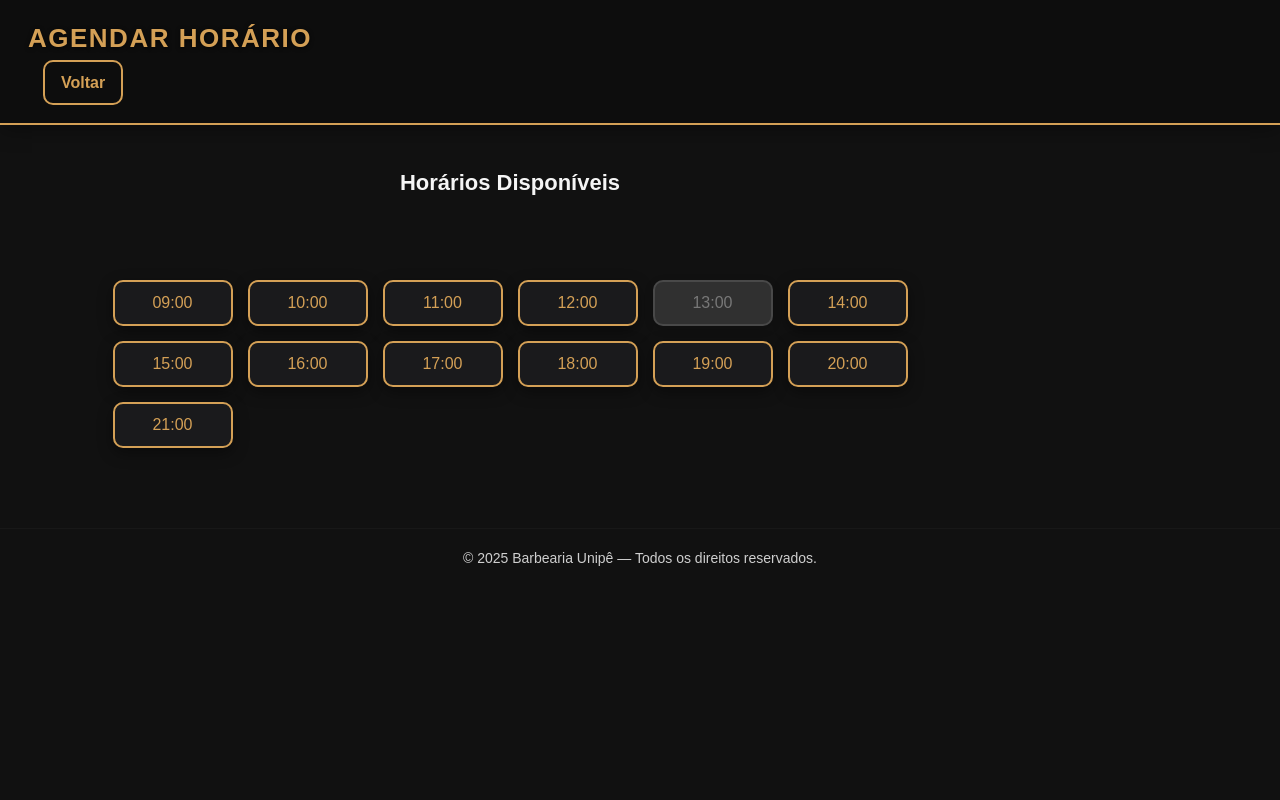
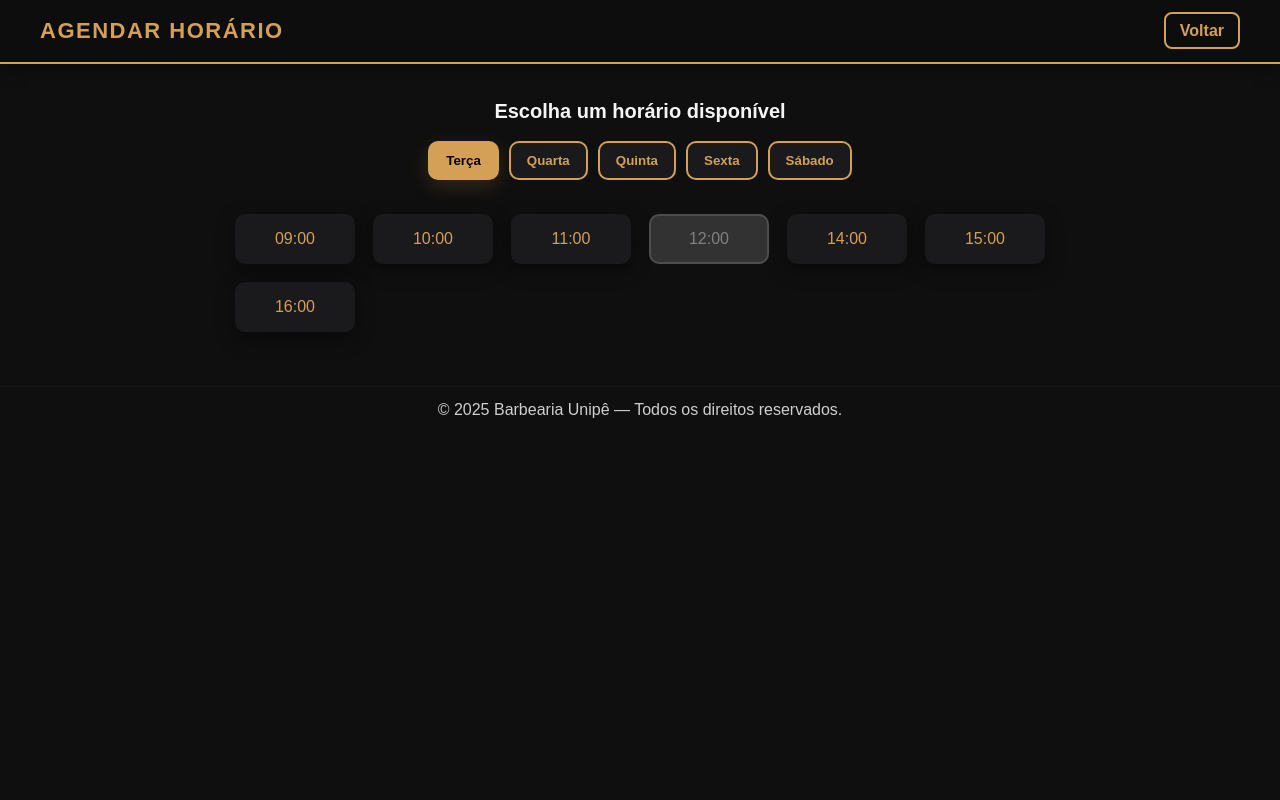
Before and after one commit to Calica-bit/Projeto-PhP-Unipe, a PHP site: page /agendamento/horarios.html in a window 1280 px wide. Run offline with PHP 8.4, Linux system fonts and the light colour scheme.

Commit message:
Add files via upload

```diff
--- a/projeto2/agendamento/agenda.css
+++ b/projeto2/agendamento/agenda.css
@@ -1,46 +1,3 @@
-/* HEADER */
-header {
-    background-color: #1a1a1c;
-    padding: 20px;
-    text-align: center;
-    position: sticky;
-    top: 0;
-    z-index: 1000;
-    box-shadow: 0 5px 10px rgba(0,0,0,0.5);
-}
-
-header h1 {
-    color: #d4a056;
-    font-size: 28px;
-    margin-bottom: 10px;
-}
-
-header nav a {
-    color: #f5f5f5;
-    margin: 0 15px;
-    text-decoration: none;
-    font-weight: 600;
-    transition: color 0.3s;
-}
-
-header nav a:hover {
-    color: #d4a056;
-}
-
-/* BANNER */
-.banner {
-    background: url('../img/banner.jpg') center/cover no-repeat;
-    padding: 120px 20px;
-    text-align: center;
-}
-
-.banner h2 {
-    color: #d4a056;
-    font-size: 36px;
-    text-shadow: 2px 2px 5px #000;
-}
-
-
 /* =========================================================
    RESET & VARIÁVEIS
 ========================================================= */
@@ -79,19 +36,15 @@ body {
     color: var(--color-light);
     font-family: var(--font-main);
     line-height: 1.6;
-    -webkit-font-smoothing: antialiased;
-    -moz-osx-font-smoothing: grayscale;
-    padding-top: 0; /* reserve if header is sticky */
+    padding-top: 0;
 }
 
 /* =========================================================
-   HEADER ELEGANTE (INTEGRADO E FORTE)
-   - Usei seletores com maior especificidade para evitar override.
-   - position: sticky garante visibilidade ao rolar.
+   HEADER
 ========================================================= */
-header.header, .header {
+.header {
     width: 100%;
-    background-color: #0d0d0d; /* discreto, quase preto */
+    background-color: #0d0d0d;
     padding: 18px 28px;
     border-bottom: 2px solid var(--color-gold);
     display: flex;
@@ -103,22 +56,15 @@ header.header, .header {
     z-index: 9999;
 }
 
-/* garantir boa margem dentro do header em telas grandes */
-.header .page-title,
-header.header .page-title {
+.header .page-title {
     font-size: 26px;
     font-weight: 700;
     color: var(--color-gold);
     text-transform: uppercase;
     letter-spacing: 1.5px;
-    text-shadow: 0 1px 4px rgba(0,0,0,0.7);
-    margin: 0;
 }
 
-/* estilo do nav/links (mais específico) */
-.header .nav-link,
-header.header .nav a,
-header.header .nav-link {
+.header .nav-link {
     color: var(--color-gold);
     font-size: 16px;
     font-weight: 600;
@@ -128,24 +74,63 @@ header.header .nav-link {
     border: 2px solid var(--color-gold);
     transition: var(--transition);
     display: inline-block;
-    background: transparent;
 }
 
-/* hover elegante */
-.header .nav-link:hover,
-header.header .nav a:hover,
-header.header .nav-link:hover {
+.header .nav-link:hover {
     background-color: var(--color-gold);
     color: var(--bg-primary);
-    box-shadow: 0 0 10px rgba(212,160,86,0.45);
     transform: translateY(-2px);
 }
 
-/* quando houver só um link, centraliza no mobile */
-.header .nav {
+/* =========================================================
+   CONTAINER CENTRAL
+========================================================= */
+.agendar-container {
+    text-align: center;
+    margin: 40px auto;
+    max-width: 980px;
+}
+
+.sec-title {
+    font-size: 22px;
+    margin-bottom: 20px;
+    color: var(--color-light);
+}
+
+/* =========================================================
+   ABAS DOS DIAS DA SEMANA
+========================================================= */
+.tabs-dias {
+    margin: 30px auto 30px;
     display: flex;
+    justify-content: center;
+    flex-wrap: wrap;
     gap: 12px;
-    align-items: center;
+}
+
+.tab-dia {
+    padding: 12px 22px;
+    background: var(--bg-card);
+    border: 2px solid var(--color-gold);
+    color: var(--color-gold);
+    border-radius: var(--radius);
+    font-weight: bold;
+    cursor: pointer;
+    text-decoration: none;
+    transition: var(--transition);
+    box-shadow: var(--shadow-card);
+}
+
+.tab-dia:hover {
+    background: var(--color-gold);
+    color: var(--bg-primary);
+    transform: translateY(-3px);
+}
+
+.tab-ativa {
+    background: var(--color-gold) !important;
+    color: var(--bg-primary) !important;
+    transform: translateY(-3px);
 }
 
 /* =========================================================
@@ -153,22 +138,15 @@ header.header .nav-link:hover {
 ========================================================= */
 .horarios-grid {
     display: grid;
-
-    /* antes: minmax(120px, 1fr) — isso ESTICA e desalinha */
     grid-template-columns: repeat(auto-fit, minmax(120px, auto));
-
     gap: 20px;
 
     max-width: 800px;
-    margin: 80px auto;
+    margin: 40px auto;
 
-    /* centraliza o grid */
     justify-content: center;
-
-    /* centraliza cada botão na sua célula */
     justify-items: center;
 }
-
 
 /* =========================================================
    BOTÕES DE HORÁRIOS
@@ -179,16 +157,14 @@ header.header .nav-link:hover {
     font-size: 18px;
     text-align: center;
     border-radius: var(--radius);
-    text-decoration: none;
-    transition: var(--transition);
-    cursor: pointer;
-    display: block;
     width: 120px;
     box-sizing: border-box;
+    cursor: pointer;
+    transition: var(--transition);
     border: 2px solid transparent;
 }
 
-/* Disponível */
+/* disponível */
 .btn-horario {
     background-color: var(--bg-card);
     border: 2px solid var(--color-gold);
@@ -202,52 +178,13 @@ header.header .nav-link:hover {
     transform: translateY(-4px);
 }
 
-/* Indisponível */
+/* indisponível */
 .btn-indisponivel {
     background-color: var(--bg-gray);
     border: 2px solid #777;
     color: #ccc;
-    opacity: 0.55;
+    opacity: 0.6;
     cursor: not-allowed;
-    box-shadow: var(--shadow-soft);
-}
-
-
-/* =========================================================
-   BOTÃO PRINCIPAL (AGENDAR)
-========================================================= */
-.btn-agendar {
-    display: inline-block;
-    padding: 15px 30px;
-    font-size: 20px;
-    font-weight: 700;
-    text-decoration: none;
-    background-color: var(--color-gold);
-    color: var(--bg-primary);
-    border-radius: var(--radius);
-    box-shadow: var(--shadow-card);
-    transition: var(--transition);
-}
-
-.btn-agendar:hover {
-    background-color: var(--color-gold-dark);
-    transform: translateY(-3px);
-}
-
-/* =========================================================
-   CONTAINER CENTRAL
-========================================================= */
-.agendar-container {
-    text-align: center;
-    margin: 40px 20px;
-    max-width: 980px;
-}
-
-/* sec-title */
-.sec-title {
-    font-size: 22px;
-    margin-bottom: 18px;
-    color: var(--color-light);
 }
 
 /* =========================================================
@@ -255,31 +192,20 @@ header.header .nav-link:hover {
 ========================================================= */
 .footer {
     margin-top: 40px;
-    padding: 18px 20px;
-    background: transparent;
+    padding: 20px;
     text-align: center;
-    font-size: 14px;
     color: #cfcfcf;
-    border-top: 1px solid rgba(255,255,255,0.03);
+    border-top: 1px solid rgba(255,255,255,0.1);
 }
 
 /* =========================================================
    RESPONSIVIDADE
 ========================================================= */
-@media (max-width: 1768px) {
-    .horarios-grid {
-        gap: 15px;
-        width: 100%;
-    }
-
-    .btn-horario,
-    .btn-indisponivel {
-        font-size: 16px;
-        padding: 12px;
-    }
-
+@media (max-width: 768px) {
     .header {
-        padding: 16px 20px;
+        flex-direction: column;
+        text-align: center;
+        gap: 10px;
     }
 
     .header .page-title {
@@ -287,39 +213,27 @@ header.header .nav-link:hover {
     }
 
     .header .nav-link {
-        font-size: 15px;
-        padding: 7px 12px;
+        font-size: 14px;
+        padding: 6px 12px;
+    }
+
+    .tabs-dias {
+        gap: 8px;
+    }
+
+    .tab-dia {
+        padding: 10px 16px;
+        font-size: 14px;
+    }
+
+    .horarios-grid {
+        grid-template-columns: repeat(auto-fit, minmax(100px, auto));
+    }
+
+    .btn-horario,
+    .btn-indisponivel {
+        font-size: 16px;
+        padding: 12px;
+        width: 110px;
     }
 }
-
-@media (max-width: 768px) {
-    .horarios-grid {
-        grid-template-columns: 1fr;
-        gap: 15px;
-    }
-
-    .header {
-        flex-direction: column;
-        gap: 10px;
-        padding: 12px 16px;
-        text-align: center;
-    }
-
-    .header .page-title {
-        font-size: 18px;
-    }
-
-    .header .nav-link {
-        font-size: 14px;
-        padding: 6px 10px;
-    }
-}
-
-/* =========================================================
-   DEBUG HELPERS (remova se quiser)
-   - Un-comment para ver se o header está sendo renderizado e para
-     confirmar que o CSS foi carregado (debug temporário).
-========================================================= */
-/*
-header.header { outline: 2px dashed magenta; }
-*/
--- a/projeto2/agendamento/horarios.html
+++ b/projeto2/agendamento/horarios.html
@@ -1,53 +1,238 @@
 <!DOCTYPE html>
 <html lang="pt-BR">
 <head>
-    <meta charset="UTF-8">
-    <meta name="viewport" content="width=device-width, initial-scale=1.0">
+<meta charset="utf-8" />
+<meta name="viewport" content="width=device-width,initial-scale=1" />
 <title>Agendar Horário • Barbearia Unipê</title>
+<style>
+/* -----------------------
+   RESET & VARS
+------------------------*/
+*{box-sizing:border-box;margin:0;padding:0}
+:root{
+  --bg:#0f0f0f; --card:#1a1a1c; --muted:#4a4a4a;
+  --gold:#d4a056; --gold-dark:#b88941; --light:#f5f5f5;
+  --radius:10px; --shadow:0 6px 20px rgba(0,0,0,.45);
+  --trans:.25s ease;
+  --btn-w:120px;
+  --max-grid:900px;
+  font-family: Arial, Helvetica, sans-serif;
+}
 
-    <link rel="stylesheet" href="agenda.css">
+/* -----------------------
+   BASE
+------------------------*/
+html,body{height:100%;background:var(--bg);color:var(--light)}
+.header{width:100%;background:#0d0d0d;padding:18px 22px;border-bottom:2px solid var(--gold);
+  display:flex;align-items:center;justify-content:space-between;position:sticky;top:0;z-index:999;
+  box-shadow:0 4px 18px rgba(0,0,0,.35)}
+.header-container{width:100%;max-width:1200px;margin:0 auto;display:flex;align-items:center;justify-content:space-between}
+.page-title{color:var(--gold);text-transform:uppercase;letter-spacing:1.5px;font-weight:700;font-size:22px}
+.nav-link{color:var(--gold);text-decoration:none;padding:8px 14px;border-radius:8px;border:2px solid var(--gold);transition:var(--trans);font-weight:600}
+.nav-link:hover{background:var(--gold);color:#000;transform:translateY(-2px);box-shadow:0 0 10px rgba(212,160,86,.35)}
+
+.agendar-container{max-width:1100px;margin:36px auto;padding:0 18px;text-align:center}
+.sec-title{font-size:20px;margin-bottom:18px}
+
+/* -----------------------
+   TABS (DIAS)
+------------------------*/
+.tabs-container{display:flex;justify-content:center;gap:10px;flex-wrap:wrap;margin-top:6px}
+.tab-btn{background:var(--card);color:var(--gold);padding:10px 16px;border-radius:10px;border:2px solid var(--gold);cursor:pointer;font-weight:600;transition:var(--trans)}
+.tab-btn:hover{background:var(--gold);color:#000}
+.tab-btn.active{background:var(--gold);color:#000;box-shadow:0 6px 20px rgba(212,160,86,.18)}
+
+/* -----------------------
+   GRID (CENTRALIZADO)
+   - garante centralização estável em todas as larguras
+------------------------*/
+.horarios-grid{
+  display:grid;
+  grid-template-columns: repeat(auto-fit, minmax(var(--btn-w), var(--btn-w)));
+  gap:18px;
+  justify-content:center; /* centra o conjunto */
+  justify-items:center;   /* centra o conteúdo de cada célula */
+  max-width:var(--max-grid);
+  margin:28px auto 0;
+  padding:6px;
+}
+
+/* botões */
+.btn-horario, .btn-indisponivel{
+  width:var(--btn-w);
+  padding:14px;
+  border-radius:10px;
+  font-size:16px;
+  text-align:center;
+  cursor:pointer;
+  border:2px solid transparent;
+  transition:var(--trans);
+  background:var(--card);
+  color:var(--gold);
+  box-shadow:var(--shadow);
+}
+
+/* disponível / hover */
+.btn-horario:hover{background:var(--gold);color:#000;transform:translateY(-4px)}
+/* indisponível */
+.btn-indisponivel{background:var(--muted);color:#ccc;border-color:#777;opacity:.6;cursor:not-allowed;box-shadow:none}
+
+/* -----------------------
+   TAB CONTENT
+------------------------*/
+.tab-content{display:none}
+.tab-content.active{display:block}
+
+/* -----------------------
+   FOOTER
+------------------------*/
+.footer{margin:48px 0 20px;color:#cfcfcf;text-align:center;padding:14px;border-top:1px solid rgba(255,255,255,.03)}
+
+/* -----------------------
+   RESPONSIVO
+------------------------*/
+@media (max-width:840px){
+  :root{--btn-w:110px}
+  .page-title{font-size:20px}
+}
+@media (max-width:600px){
+  :root{--btn-w:100px;--max-grid:360px}
+  .tabs-container{gap:8px}
+  .tab-btn{padding:8px 10px;font-size:14px}
+  .agendar-container{margin:20px auto}
+}
+</style>
 </head>
 <body>
 
 <header class="header">
   <div class="header-container">
+    <div class="left">
       <h1 class="page-title">Agendar Horário</h1>
-
-        <nav class="nav">
-            <a href="index.html" class="nav-link">Voltar</a>
+    </div>
+    <nav class="right">
+      <a class="nav-link" href="index.html">Voltar</a>
     </nav>
   </div>
 </header>
 
 <main class="agendar-container">
+  <h2 class="sec-title">Escolha um horário disponível</h2>
 
-    <h2 class="sec-title">Horários Disponíveis</h2>
+  <div class="tabs-container" role="tablist" aria-label="Dias da Semana">
+    <button class="tab-btn active" data-tab="terca">Terça</button>
+    <button class="tab-btn" data-tab="quarta">Quarta</button>
+    <button class="tab-btn" data-tab="quinta">Quinta</button>
+    <button class="tab-btn" data-tab="sexta">Sexta</button>
+    <button class="tab-btn" data-tab="sabado">Sábado</button>
+  </div>
 
+  <!-- TERÇA -->
+  <section id="terca" class="tab-content active" role="tabpanel" aria-labelledby="tab-terca">
     <div class="horarios-grid">
-
       <button class="btn-horario">09:00</button>
       <button class="btn-horario">10:00</button>
       <button class="btn-horario">11:00</button>
-        <button class="btn-horario">12:00</button>
-
-        <button class="btn-indisponivel">13:00</button>
-
+      <button class="btn-indisponivel">12:00</button>
       <button class="btn-horario">14:00</button>
       <button class="btn-horario">15:00</button>
       <button class="btn-horario">16:00</button>
-        <button class="btn-horario">17:00</button>
+    </div>
+  </section>
+
+  <!-- QUARTA -->
+  <section id="quarta" class="tab-content" role="tabpanel">
+    <div class="horarios-grid">
+      <button class="btn-horario">09:00</button>
+      <button class="btn-horario">10:00</button>
+      <button class="btn-indisponivel">11:00</button>
+      <button class="btn-horario">13:00</button>
+      <button class="btn-horario">14:00</button>
+      <button class="btn-horario">16:00</button>
+      <button class="btn-horario">18:00</button>
+    </div>
+  </section>
+
+  <!-- QUINTA -->
+  <section id="quinta" class="tab-content" role="tabpanel">
+    <div class="horarios-grid">
+      <button class="btn-horario">10:00</button>
+      <button class="btn-horario">11:00</button>
+      <button class="btn-horario">12:00</button>
+      <button class="btn-horario">14:00</button>
+      <button class="btn-indisponivel">16:00</button>
+      <button class="btn-horario">19:00</button>
+      <button class="btn-horario">20:00</button>
+    </div>
+  </section>
+
+  <!-- SEXTA -->
+  <section id="sexta" class="tab-content" role="tabpanel">
+    <div class="horarios-grid">
+      <button class="btn-horario">09:00</button>
+      <button class="btn-horario">10:00</button>
+      <button class="btn-horario">11:00</button>
+      <button class="btn-horario">13:00</button>
+      <button class="btn-indisponivel">17:00</button>
       <button class="btn-horario">18:00</button>
       <button class="btn-horario">19:00</button>
-        <button class="btn-horario">20:00</button>
       <button class="btn-horario">21:00</button>
+    </div>
+  </section>
 
+  <!-- SÁBADO -->
+  <section id="sabado" class="tab-content" role="tabpanel">
+    <div class="horarios-grid">
+      <button class="btn-horario">09:00</button>
+      <button class="btn-horario">10:00</button>
+      <button class="btn-indisponivel">11:00</button>
+      <button class="btn-horario">12:00</button>
+      <button class="btn-horario">13:00</button>
+      <button class="btn-horario">14:00</button>
+      <button class="btn-horario">15:00</button>
     </div>
+  </section>
 
 </main>
 
-<footer class="footer">
-    <p>© 2025 Barbearia Unipê — Todos os direitos reservados.</p>
-</footer>
+<footer class="footer">© 2025 Barbearia Unipê — Todos os direitos reservados.</footer>
 
+<script>
+/* Tab switching: adiciona remoção/adiciona classes */
+(function(){
+  const tabs = Array.from(document.querySelectorAll('.tab-btn'));
+  const contents = Array.from(document.querySelectorAll('.tab-content'));
+
+  function activate(tabBtn){
+    // desativa todos
+    tabs.forEach(t=>t.classList.remove('active'));
+    contents.forEach(c=>c.classList.remove('active'));
+    // ativa selecionado
+    tabBtn.classList.add('active');
+    const id = tabBtn.getAttribute('data-tab');
+    const panel = document.getElementById(id);
+    if(panel) panel.classList.add('active');
+  }
+
+  // evento
+  tabs.forEach(btn=>{
+    btn.addEventListener('click', (e)=>{
+      activate(btn);
+    });
+  });
+
+  // opcional: abrir automaticamente a aba do dia da semana atual (Terça..Sábado)
+  (function openToday(){
+    const map = {2:'terca',3:'quarta',4:'quinta',5:'sexta',6:'sabado'};
+    const today = new Date().getDay(); // 0=domingo,1=segunda...
+    const tabName = map[today];
+    if(tabName){
+      const btn = tabs.find(b=>b.dataset.tab===tabName);
+      if(btn) activate(btn);
+    }
+  })();
+
+})();
+</script>
 </body>
 </html>
```
Also changed, not shown: projeto2/agendamento/horarios.json (+80 -13 lines), projeto2/agendamento/horarios.php (+51 -13 lines), projeto2/agendamento/reservar.php (+72 -23 lines). Lines whose indentation alone changed are shown as unchanged.
